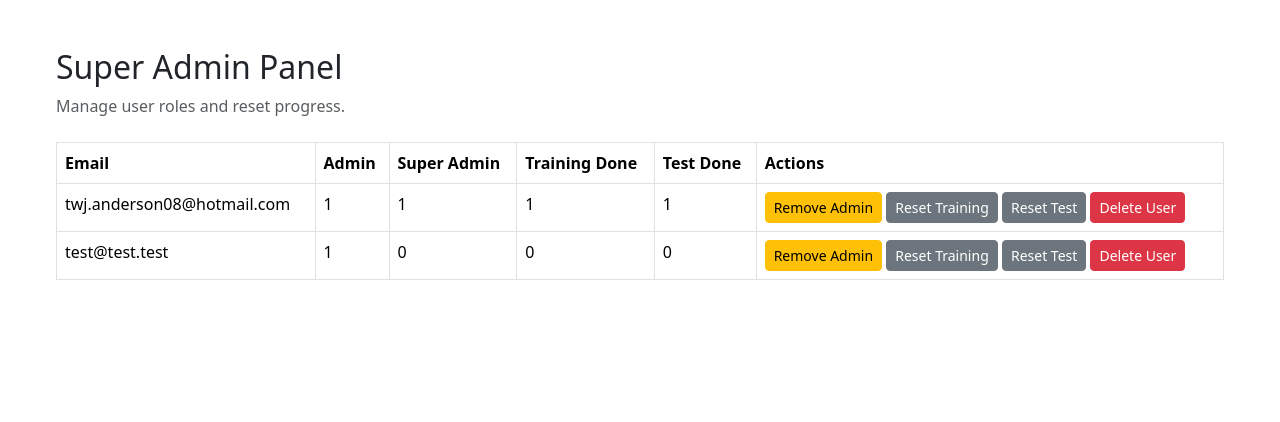
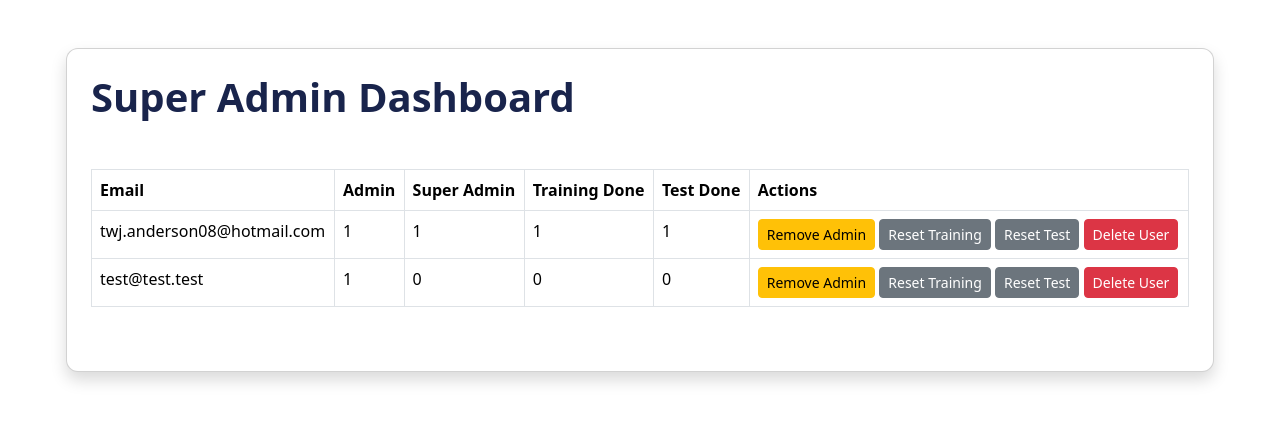
Before and after one commit to TAnderson-Guitar/Middle_Room_Education_System, a Flask app: page /superadmin in a window 1280 px wide. Shown: the part 96-518 px from the top of the page. Run offline with Flask 3, Linux system fonts and the light colour scheme; a user stored in the database is signed in; data comes from the database, SQL or seed files in the repository; both versions use the stored data as it was after the commit.

Commit message:
Back from working on documentation, edited the superadmin page and fixed inconsistencies in the database using SQL

```diff
--- a/Everything/templates/admin/superadmin.html
+++ b/Everything/templates/admin/superadmin.html
@@ -1,8 +1,11 @@
 {% include "header.html" %}
 
-<div class="container mt-5">
-    <h2>Super Admin Panel</h2>
-    <p class="text-muted">Manage user roles and reset progress.</p>
+<div class="container mt-5 mb-5">
+
+    <div class="card shadow p-4 pb-5" style="border-radius: 12px;">
+        <h1 class="mb-4" style="color:#19244c; font-weight:700;">
+            Super Admin Dashboard
+        </h1>
 
     <table class="table table-bordered mt-4">
         <thead>
@@ -16,7 +19,7 @@
             </tr>
         </thead>
 
-        <tbody>
+        <tbody class'>
             {% for u in users %}
             <tr>
                 <td>{{ u.email }}</td>
@@ -26,7 +29,6 @@
                 <td>{{ u.test_done }}</td>
 
                 <td>
-                    <!-- Admin controls -->
                     {% if not u.is_admin %}
                     <form action="/superadmin/make_admin/{{ u.email }}" method="POST" style="display:inline;">
                         <button class="btn btn-sm btn-success">Make Admin</button>
@@ -44,7 +46,6 @@
                     </form>
                     {% endif %}
 
-                    <!-- Reset progress -->
                     <form action="/superadmin/reset_training/{{ u.email }}" method="POST" style="display:inline;">
                         <button class="btn btn-sm btn-secondary">Reset Training</button>
                     </form>
@@ -53,7 +54,6 @@
                         <button class="btn btn-sm btn-secondary">Reset Test</button>
                     </form>
 
-                    <!-- Delete user (super admin cannot delete themselves) -->
                     {% if session["user"] != u.email %}
                     <form action="/superadmin/delete_user/{{ u.email }}" method="POST" style="display:inline;">
                         <button class="btn btn-sm btn-danger"
```
Also changed, not shown: database.db, 2 other files.
